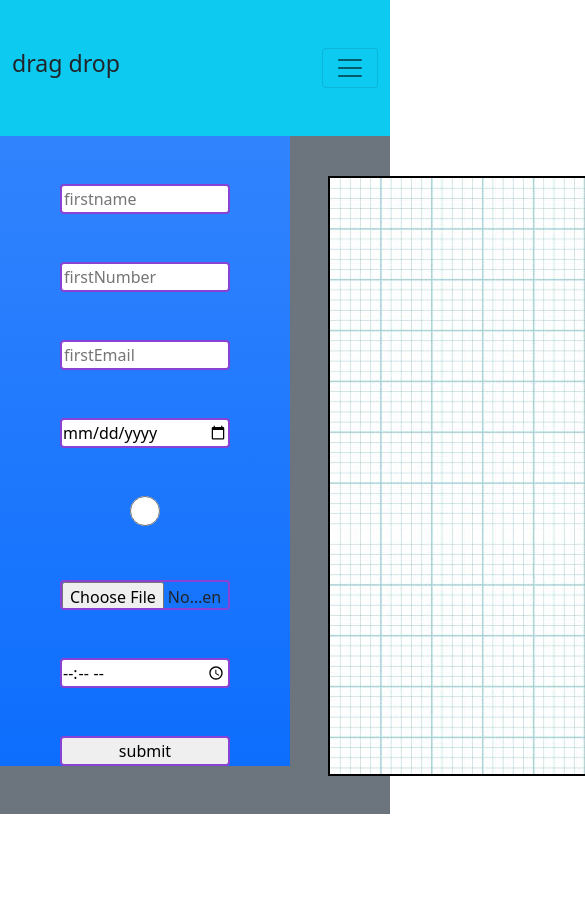
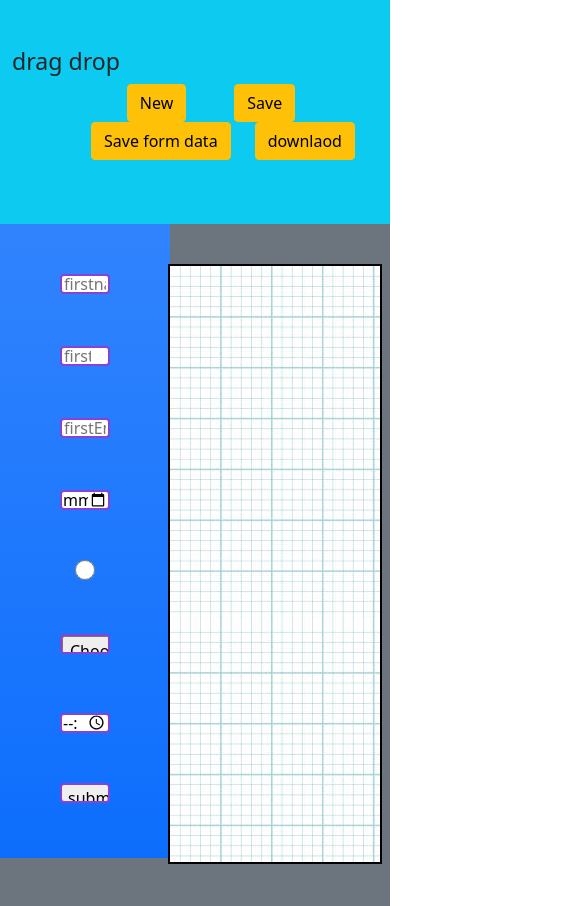
Before and after one commit to raj0222/drag, a React (Create React App) app: page / in a window 390 px wide. Shown: the top 906 px of the page, 585 px wide, since content can reach past the window. Before the commit the page ends 844 px from the top, so only its background shows below. Built offline with nearby package versions, Linux system fonts and the light colour scheme.

Commit message:
made changes

```diff
--- a/src/App.css
+++ b/src/App.css
@@ -52,11 +52,18 @@ img {
   margin-left: 50px;
   margin-top: 40px;
   background-image: url("./images/graph.jpg");
+}
 
+@media only screen and (min-width: 600px) and (max-width: 800px) {
+  .Board {
+    width: 310px;
+    height: 600px;
+    border: 2px solid black;
+    background-image: url("./images/graph.jpg");
+    margin-left:14px;
 
-
-
-}
+  }
+  }
 .box {
   position: absolute;
   cursor: move;
@@ -72,11 +79,29 @@ img {
   margin-top: 100px;
 }
 
-
  .input1{
   width: 170px;
   height: 30px;
+}
 
+
+@media only screen and (max-width: 600px) {
+  .Board {
+    width: 310px;
+    height: 600px;
+    border: 2px solid black;
+    background-image: url("./images/graph.jpg");
+    margin-left:10px;
+
+  }
+  }
+
+@media only screen and (max-width: 600px) {
+  .input1 {
+    width: 50px;
+    height: 20px;
+
+  }
 }
 .dropBoard-input{
   margin-top: 100px;
@@ -86,8 +111,8 @@ img {
 
 @media only screen and (max-width: 600px) {
   .Board {
- min-width: 600px;
- min-height: 600px;
+ min-width: 10px;
+ min-height: 50px;
   }
 }
 
--- a/src/Components/DragDrop.js
+++ b/src/Components/DragDrop.js
@@ -9,26 +9,24 @@ import { BiMove } from "react-icons/bi";
 function DragDrop() {
   const [board, setBoard] = useState([]);
   const [idData, setIdData] = useState([]);
-  const [classNames, setClassNames] = useState([]);
+  const [val, setVal] = useState("");
   const [show, setShow] = useState(false);
-  const [val, setVal] = useState("");
-  const [val1, setVal1] = useState("");
-  const [inputField, setInputField] = useState([]);
-  const [val3, setVal3] = useState("");
   const [input1, setInput1] = useState([]);
   const [val4, setVal4] = useState([]);
-  const [placeholder1, setplaceholder1] = useState([]);
-  const [val5, setVal5] = useState({});
-  const [name1, setName1] = useState([]);
-  const [val6, setVal6] = useState({});
-  const [maxlength1, setMaxlength1] = useState([]);
-  const [val7, setVal7] = useState({});
-  const [size1, setSize1] = useState([]);
   const [showdata, setShowdata] = useState([]);
   const [count, setCount] = useState(-1);
   const [data, setdata] = useState();
-  const [type, setType] = useState([]);
-  const [val8, setVal8] = useState({});
+  const[final,setFinal]=useState([]);
+
+  const [state, setState] = useState({
+    firstName: "",
+    firstType: "",
+    firstClassname: "",
+    firstLabel: "",
+    firstName1:"",
+    firstMaxlength:"",
+    firstSize:""
+  })
 
   let InputList = [
     {
@@ -46,40 +44,33 @@ function DragDrop() {
     {
       id: 3,
       type: "email",
-      placeholder: inputField,
       name: "firstEmail",
     },
     {
       id: 4,
       type: "date",
-      placeholder: inputField,
       name: "firstDate",
     },
     {
       id: 5,
       type: "radio",
-      placeholder: inputField,
       name: "firstradio",
     },
     {
       id: 6,
       type: "file",
-      placeholder: inputField,
       name: "firstFile",
     },
     {
       id: 7,
       type: "time",
-      placeholder: inputField,
       name: "firstTime",
-      className: { classNames },
+
     },
     {
       id: 8,
       type: "button",
-      placeholder: inputField,
       name: "firstButton",
-      className: { classNames },
       value: "submit",
     },
   ];
@@ -103,27 +94,31 @@ function DragDrop() {
       [e.target.name]: e.target.value,
     });
   };
+
+
+  function handleChange1(evt) {
+    const value = evt.target.value;
+    setState({
+      ...state,
+      [evt.target.name]: value
+    });
+
+  }
   const handleSubmit = () => {
     setIdData([...idData, val]);
-    setClassNames([...classNames, val1]);
-    setName1([...name1, val5]);
-    setMaxlength1([...maxlength1, val6]);
-    setSize1([...size1, val7]);
-    setInputField((val) => {
-      return [...val, val3];
-    });
-    setplaceholder1([...placeholder1, val3]);
-    setType([...type, val8]);
   };
-  useEffect(() => {
-      HandleGetdata();
-  },[idData]);
+
+ useEffect(()=>{
+  HandleGetdata()
+ },[idData])
+
+
   const HandleGetdata = () => {
     setCount(count + 1);
     setShowdata((val) => {
       return [
         ...val,
-        `<label className="mx-2 h5">${inputField[count]}</label> <input type=${type} id=${idData[count]}  name=${name1[count]} classname=${classNames[count]}  placeholder=${placeholder1[count]} maxlength=${maxlength1[count]} size=${size1[count]} />  <br/><br/>`,
+        `<label className="mx-2 h5">${final?.[count]?.['firstLabel']}</label> <input type=${final?.[count]?.['firstType']} id=${idData[count]}  name=${final?.[count]?.['firstName1']} classname=${final?.[count]?.['firstClassname']}  placeholder=${final?.[count]?.['firstLabel']} maxlength=${final?.[count]?.['firstMaxlength']} size=${final?.[count]?.['firstSize']} />  <br/><br/>`,
       ];
     });
   };
@@ -142,6 +137,14 @@ function DragDrop() {
     })
    setdata(ary)
   }
+
+
+
+  const handleFinal=(e)=>{
+    setFinal([
+      ...final,state
+    ])
+  }
   const downloadTxtFile = () => {
     const element = document.createElement("a");
     const file = new Blob([data], {
@@ -154,6 +157,7 @@ function DragDrop() {
   }
   return (
     <>
+
      <Header onClick={handleSubmit2} button={downloadTxtFile} getcode={getCode} />
       <div className="container-fluid d-flex justify-content-start bg-secondary">
         <div className="row bg-primary bg-gradient text-dark  mb-5 firstDragInput">
@@ -161,7 +165,7 @@ function DragDrop() {
             {InputList.map((InputDrag, index) => {
               return (
                 <div key={index}>
-                  <div className="mt-5  mx-5 ">
+                  <div className="mt-5 mx-5  mb-5">
                     <Inputdrag
                       type={InputDrag.type}
                       id={InputDrag.id}
@@ -184,22 +188,22 @@ function DragDrop() {
                 <div key={index}>
                   <Draggable>
                     <div className="mt-5 dropBoard-input inputDragFirst  inputDiv">
-                      <label className="mx-2 h5">{inputField[index]}</label>
+                      <label className="mx-2 h5">{final?.[index]?.['firstLabel']}</label>
                       <Inputdrag
                         type={InputDrag.type}
-                        id={InputDrag.id}
-                        name={name1[index]}
+                        id={idData[index]}
+                        name={final?.[index]?.['firstName1']}
                         placeholder={InputDrag.name}
-                        className={classNames[index]}
-                        onChange={handleChange}
+                        className={final?.[index]?.['firstClassname']}
+                        onChange={handleChange1}
                         onClick={() => {
                           setShow(true);
                         }}
                         value={InputDrag.value}
-                        maxLength={maxlength1[index]}
-                        size={size1[index]}
+                        maxLength={final?.[index]?.['firstMaxlength']}
+                        size={final?.[index]?.['firstSize']}
                       />
-                      {/* <button
+                      <button
                         className="btn btn-link mx-1 "
                         type="button"
                         onClick={() => {
@@ -207,7 +211,7 @@ function DragDrop() {
                         }}
                       >
                         <BiMove size={25} />
-                      </button> */}
+                      </button>
                     </div>
                   </Draggable>
                 </div>
@@ -221,51 +225,65 @@ function DragDrop() {
             <input
               type="text"
               className="mb-4 input1"
+              name="firstName"
               placeholder="enter id"
+
               onChange={(e) => setVal(e.target.value)}
             />
+
             <label>type</label>
             <input
               type="text"
               className="mb-4 input1"
+              name="firstType"
+              value={state.firstType}
+              onChange={handleChange1}
               placeholder="enter type"
-              onChange={(e) => setVal8(e.target.value)}
             />
             <label>ClassName </label>
             <input
               type="text"
               className="mb-4 input1"
-              onChange={(e) => setVal1(e.target.value)}
+              name="firstClassname"
+              value={state.firstClassname}
+              onChange={handleChange1}
               placeholder="enter class"
             />
             <label>Label</label>
             <input
               type="text"
               className="mb-4 input1"
-              name="firstname"
-              onChange={(e) => setVal3(e.target.value)}
+              name="firstLabel"
+              value={state.firstLabel}
+              onChange={handleChange1}
               placeholder="enter label"
             />
             <label>Name</label>
             <input
               type="text"
               className="mb-4 input1"
-              onChange={(e) => setVal5(e.target.value)}
+              name="firstName1"
+              value={state.firstName1}
+              onChange={handleChange1}
               placeholder="enter name"
             />
             <label>Maxlength</label>
             <input
               type="text"
               className="mb-4  input1"
-              onChange={(e) => setVal6(e.target.value)}
+              name="firstMaxlength"
+              value={state.firstMaxlength}
+              onChange={handleChange1}
               placeholder="enter name"
             />
             <label>size 1 to 50</label>
             <input
               type="text"
               className="mb-4 input1"
-              onChange={(e) => setVal7(e.target.value)}
-              placeholder="enter name"
+              name="firstSize"
+              value={state.firstSize}
+              onChange={handleChange1}
+              placeholder="enter size"
             />
             <button
               className="btn btn-success"
@@ -273,11 +291,11 @@ function DragDrop() {
               onClick={() => {
                 handleSubmit();
                 setShow(false);
+                handleFinal();
               }}
             >
               submit
             </button>
-
           </div>
         ) : null}
         <div className="col-2 mt-5">
--- a/src/Components/Header.js
+++ b/src/Components/Header.js
@@ -6,40 +6,29 @@ const Header = (props) => {
   };
   return (
     <>
-      <nav className="navbar navbar-expand-lg navbar-light bg-info pt-5 pb-5 ">
-        <div className="container-fluid">
-          <h3 className="text-center">drag drop</h3>
-          <button
-            className="navbar-toggler"
-            type="button"
-            data-bs-toggle="collapse"
-            data-bs-target="#navbarSupportedContent"
-            aria-controls="navbarSupportedContent"
-            aria-expanded="false"
-            aria-label="Toggle navigation"
-          >
-            <span className="navbar-toggler-icon"></span>
-          </button>
-          <div className="collapse navbar-collapse" id="navbarSupportedContent">
-            <ul className="navbar-nav me-auto mb-2 mb-lg-0">
-              <li className="nav-item"></li>
+      <nav className="navbar bg-info pt-5 pb-5 ">
+        <div className="container-fluid d-flex justify-content-start">
+          <h3 className="">drag drop</h3>
+          <div >
+            <ul className="">
+              <p1 className="nav-item"></p1>
               <button
                 type="button"
-                className="btn btn-warning mx-2"
+                className="btn btn-warning mx-4"
                 onClick={handleRefresh}
               >
                 New
               </button>
               <button
                 type="button"
-                className="btn btn-warning mx-2"
+                className="btn btn-warning mx-4"
                 onClick={props.onClick}
               >
                 Save
               </button>
               <button
                 type="button"
-                className="btn btn-warning mx-2"
+                className="btn btn-warning mx-4"
                 onClick={props.getcode}
               >
                 Save form data
--- a/src/index.css
+++ b/src/index.css
@@ -5,6 +5,7 @@ body {
   -moz-osx-font-smoothing: grayscale;
   font-family: 'Noto Sans', sans-serif;
  background-color: gray;
+ overflow-x: hidden;
 }
 
 code {
```
